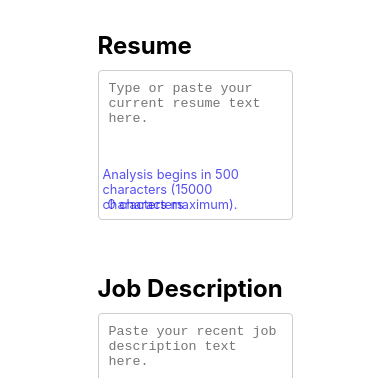
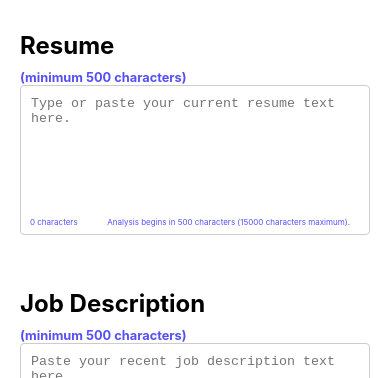
Before and after one commit to proteanmetamorphoses/Resume-Analyzer, a React (Create React App) app: page /dashboard in a window 390 px wide. Shown: the part 466-844 px from the top of the page. Built offline with nearby package versions, Linux system fonts and the light colour scheme; no server answers; the database is empty; sample sign-in values are in the browser's storage.

Commit message:
More container css adjustments

```diff
--- a/src/components/AnalysisSection.css
+++ b/src/components/AnalysisSection.css
@@ -20,6 +20,16 @@
   padding: 10px;
   border: 1px solid #ccc;
   border-radius: 4px;
+}
+
+@media (max-width: 768px) {
+  /* Adjust the styles for smaller screens */
+  .resume-input textarea,
+  .job-description-input textarea {
+    max-width: 100%; /* Allow the textarea to take full width on smaller screens */
+    margin-bottom: 5px; /* Reduce margin for better spacing */
+    padding: 5px; /* Adjust padding as needed */
+  };
 }
 
 .analysis-button {
@@ -49,6 +59,13 @@
   resize: none; /* Optional: Disable manual resizing */
 }
 
+@media (max-width: 768px) {
+  /* Adjust the width for smaller screens */
+  .styled-textarea {
+    width: 350px; /* Set the width to 350px for smaller screens */
+  }
+}
+
 .char-count {
   position: absolute;
   bottom: 30px; /* Adjust as needed */
@@ -68,3 +85,24 @@
   padding: 2px 5px;
   font-size: 0.8em;
 }
+
+h5 {
+  color: rgba(14, 6, 239, 0.7);
+  font-size: 0.8em;
+  margin: 0;
+}
+
+/* Default style for character count messages */
+.char-count-left, .char-count-right {
+  font-size: 14px; /* Adjust the font size as needed */
+  margin-top: 5px; /* Add some top margin for spacing */
+}
+
+/* Media query for screens with a maximum width of 768px (adjust the value as needed) */
+@media (max-width: 768px) {
+  /* Adjust the styling for smaller screens */
+  .char-count-left, .char-count {
+    font-size: 8px; /* Reduce font size for smaller screens */
+    margin-top: 1px; /* Reduce top margin for spacing */
+  }
+}
--- a/src/components/AnalysisSection.js
+++ b/src/components/AnalysisSection.js
@@ -50,6 +50,7 @@ function AnalysisSection({ onSubmit, isAnalyzing, analysisCompleted, resumeText,
     <div className="analysis-section">
       <div className="textarea-container">
         <h3>Resume</h3>
+        <h5>(minimum 500 characters)</h5>
         <textarea ref={resumeTextAreaRef}
           className="styled-textarea"
           value={resumeText}
@@ -57,10 +58,11 @@ function AnalysisSection({ onSubmit, isAnalyzing, analysisCompleted, resumeText,
           placeholder="Type or paste your current resume text here."
         />
         <p className="char-count">{getCharacterMessage(resumeTextCount, 15000)}</p> {/* Updated maxCount to 15000 */}
-        <p className="char-count-left">{resumeTextCount} characters</p>
+        <p className="char-count-left">{resumeTextCount} {resumeTextCount === 1 ? 'character' : 'characters'}</p>
       </div>
       <div className="textarea-container">
         <h3>Job Description</h3>
+        <h5>(minimum 500 characters)</h5>
         <textarea ref={jobDescriptionTextAreaRef}
           className="styled-textarea"
           value={jobDescriptionText}
@@ -68,7 +70,7 @@ function AnalysisSection({ onSubmit, isAnalyzing, analysisCompleted, resumeText,
           placeholder="Paste your recent job description text here."
         />
         <p className="char-count">{getCharacterMessage(jobDescriptionTextCount, 5000)}</p> {/* Updated maxCount to 5000 */}
-        <p className="char-count-left">{jobDescriptionTextCount} characters</p>
+        <p className="char-count-left">{jobDescriptionTextCount} {jobDescriptionTextCount === 1 ? 'character' : 'characters'}</p>
       </div>
       {cappedRemainingCharacters > 0 && (
         <h4>Analysis can commence in {cappedRemainingCharacters} characters.</h4>
--- a/src/components/PreviousWorkSection.css
+++ b/src/components/PreviousWorkSection.css
@@ -14,6 +14,8 @@
   padding: 10px;
   background-color: #f8f9fa;
   text-align: center;
+  height: 75px;
+  width: 120px;
 }
 
 .document-container h3 {
@@ -22,7 +24,9 @@
 
 .document-container .eScore {
   font-size: 14px; /* Adjust as needed */
+  text-align: center;
 }
+
 .noDocs{
   color:#f8f9fa;
 }
```
